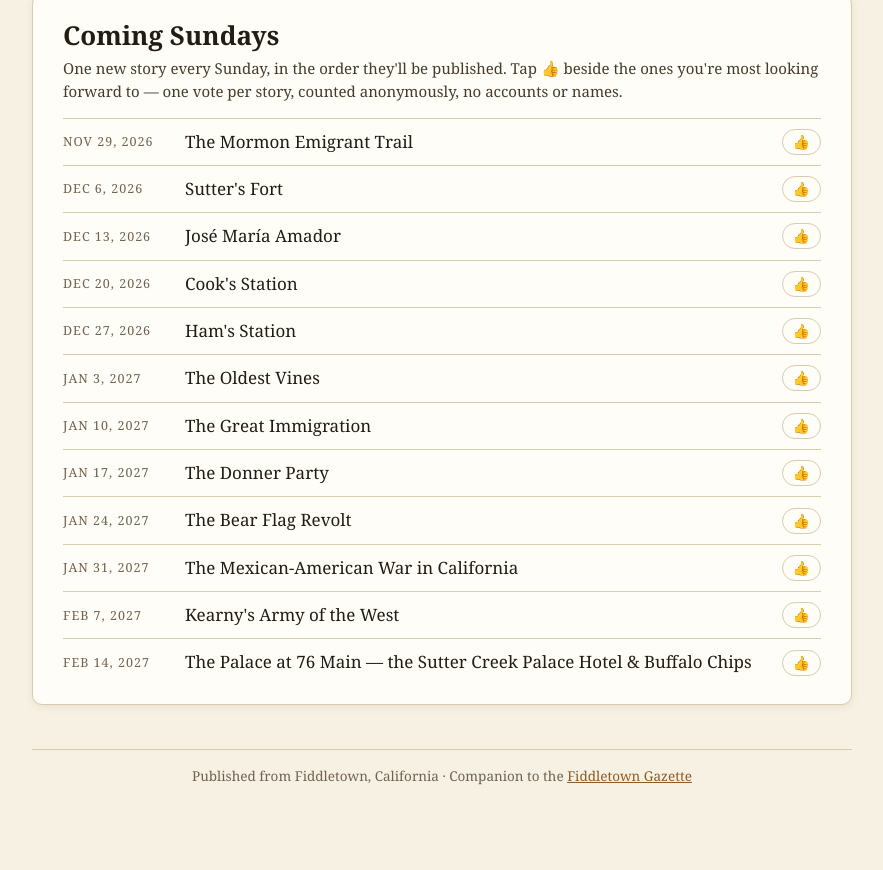
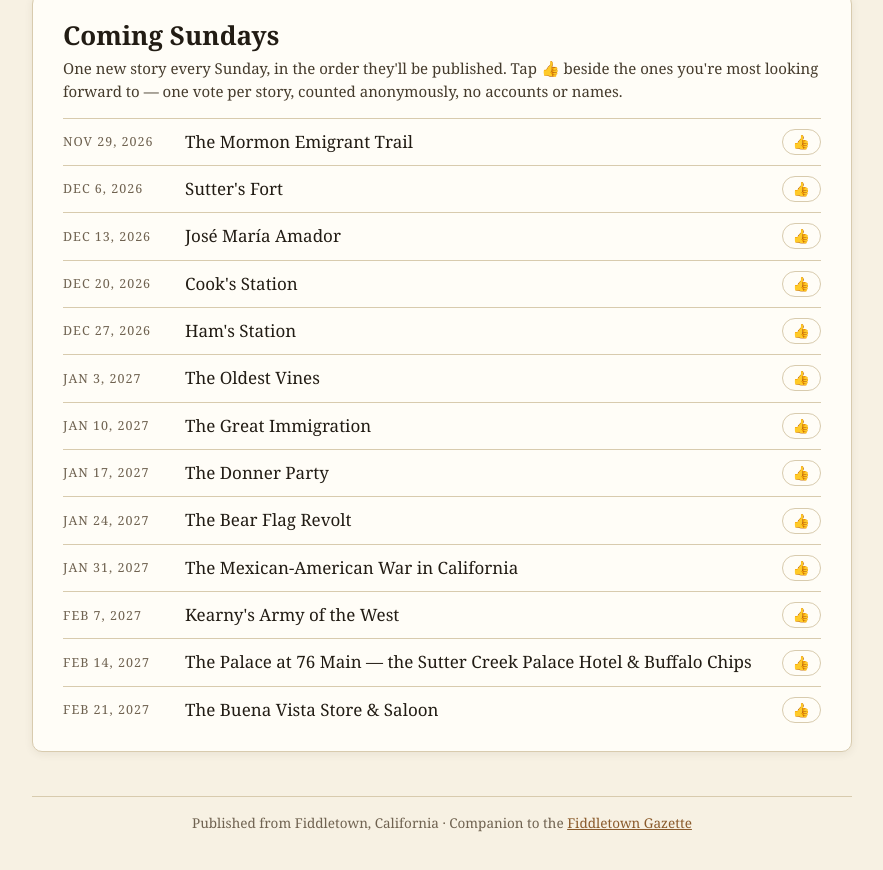
Before and after one commit to davedellaquila/stories, a plain HTML site: page index.html in a window 1280 px wide. Shown: the part 868-1738 px from the top of the page, without its empty margins (198-1081 px from the left). Drawn offline with Linux system fonts and the light colour scheme; no server answers.

Commit message:
Queue Buena Vista Store & Saloon story for Sun Feb 21, 2027; add to Coming Sundays with vote

```diff
--- a/index.html
+++ b/index.html
@@ -81,6 +81,7 @@
       <li><span class="up-date">Jan 31, 2027</span><span class="up-title">The Mexican-American War in California</span><span class="sv-vote" data-id="the-mexican-american-war-in-california"></span></li>
       <li><span class="up-date">Feb 7, 2027</span><span class="up-title">Kearny's Army of the West</span><span class="sv-vote" data-id="kearnys-army-of-the-west"></span></li>
       <li><span class="up-date">Feb 14, 2027</span><span class="up-title">The Palace at 76 Main — the Sutter Creek Palace Hotel &amp; Buffalo Chips</span><span class="sv-vote" data-id="the-palace-at-76-main"></span></li>
+      <li><span class="up-date">Feb 21, 2027</span><span class="up-title">The Buena Vista Store &amp; Saloon</span><span class="sv-vote" data-id="buena-vista-store"></span></li>
     </ol>
   </section>
 
```
Also changed, not shown: 1 other file.
